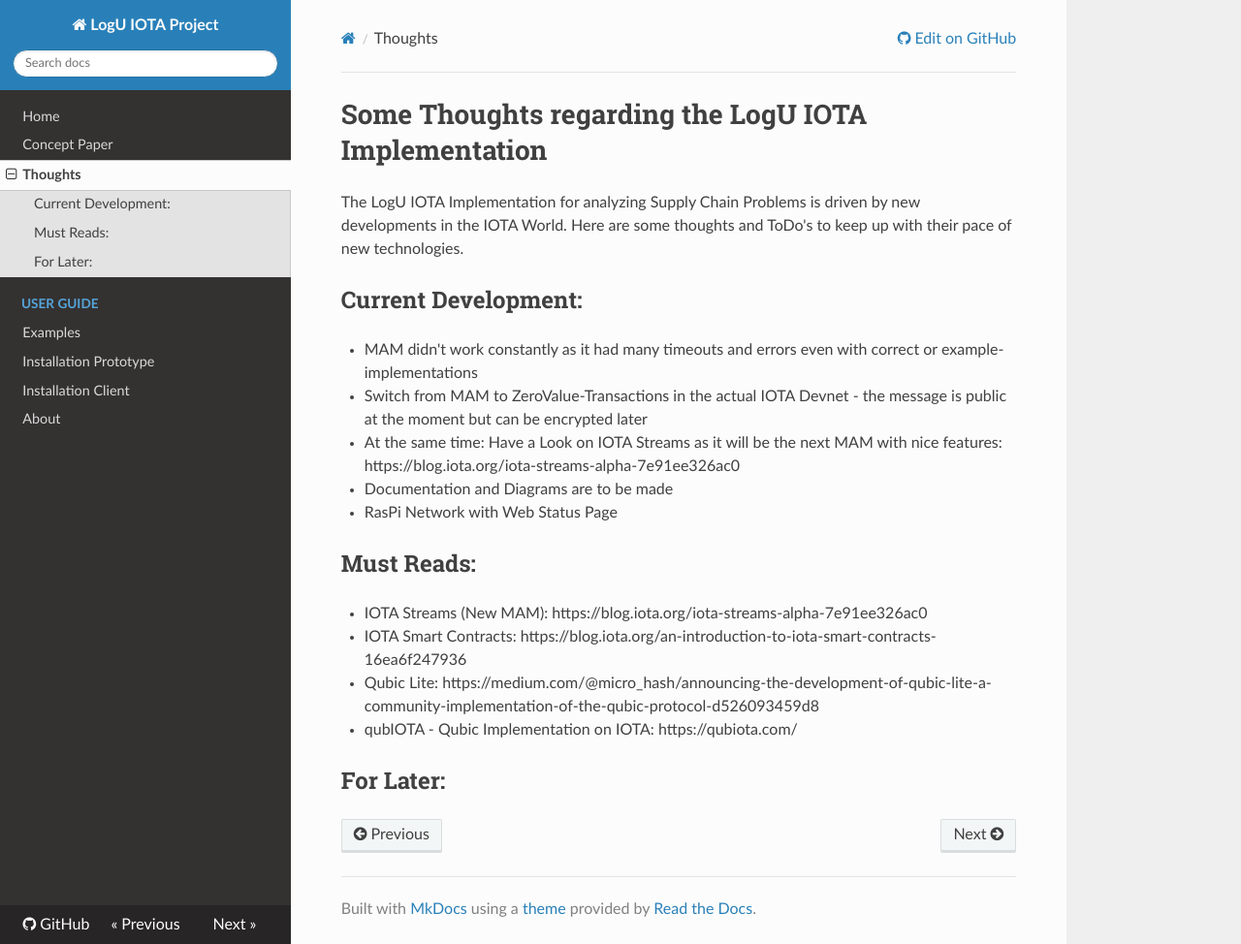
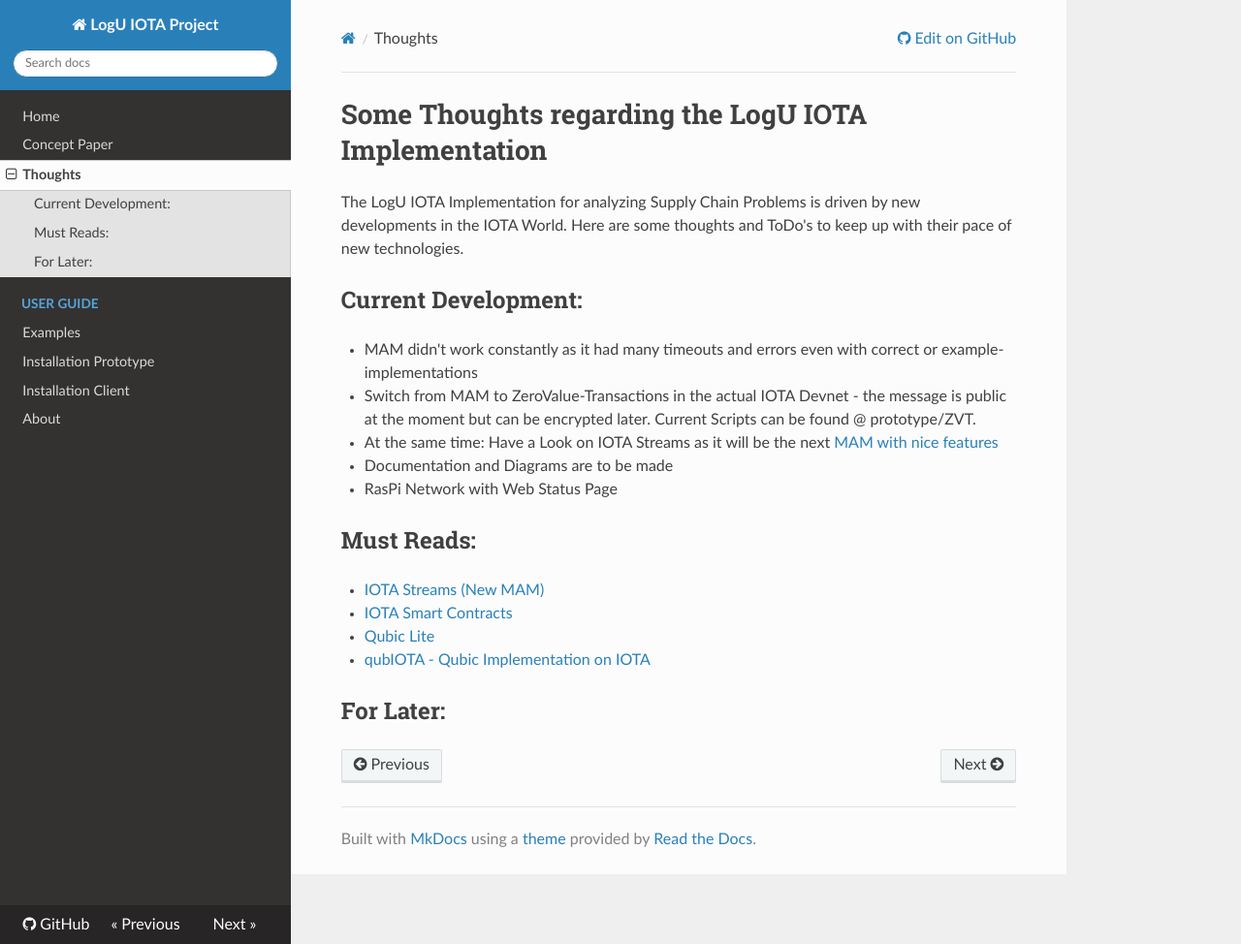
Before and after one commit to J0nasW/logu-iota, an MkDocs documentation site: the page built from docs/thoughts.md, in a window 1280 px wide and 974 px high. Shown: the whole window at 97% size. Built offline with MkDocs 1.6.1, drawn with Linux system fonts in a browser that asks for light colours; nearby versions of some CDN libraries.

Commit message:
Docs again

```diff
--- a/docs/thoughts.md
+++ b/docs/thoughts.md
@@ -8,16 +8,16 @@ The LogU IOTA Implementation for analyzing Supply Chain Problems is driven by ne
 ## Current Development:
 
 * MAM didn't work constantly as it had many timeouts and errors even with correct or example-implementations
-* Switch from MAM to ZeroValue-Transactions in the actual IOTA Devnet - the message is public at the moment but can be encrypted later
-* At the same time: Have a Look on IOTA Streams as it will be the next MAM with nice features: https://blog.iota.org/iota-streams-alpha-7e91ee326ac0
+* Switch from MAM to ZeroValue-Transactions in the actual IOTA Devnet - the message is public at the moment but can be encrypted later. Current Scripts can be found @ prototype/ZVT.
+* At the same time: Have a Look on IOTA Streams as it will be the next [MAM with nice features](https://blog.iota.org/iota-streams-alpha-7e91ee326ac0)
 * Documentation and Diagrams are to be made
 * RasPi Network with Web Status Page
 
 ## Must Reads:
 
-* IOTA Streams (New MAM): https://blog.iota.org/iota-streams-alpha-7e91ee326ac0
-* IOTA Smart Contracts: https://blog.iota.org/an-introduction-to-iota-smart-contracts-16ea6f247936
-* Qubic Lite: https://medium.com/@micro_hash/announcing-the-development-of-qubic-lite-a-community-implementation-of-the-qubic-protocol-d526093459d8
-* qubIOTA - Qubic Implementation on IOTA: https://qubiota.com/
+* [IOTA Streams (New MAM)](https://blog.iota.org/iota-streams-alpha-7e91ee326ac0)
+* [IOTA Smart Contracts](https://blog.iota.org/an-introduction-to-iota-smart-contracts-16ea6f247936)
+* [Qubic Lite](https://medium.com/@micro_hash/announcing-the-development-of-qubic-lite-a-community-implementation-of-the-qubic-protocol-d526093459d8)
+* [qubIOTA - Qubic Implementation on IOTA](https://qubiota.com/)
 
 ## For Later:
```
Also changed, not shown: docs/concept_paper.md (+1 -1 lines), docs/prototype.md (+4 -2 lines).
